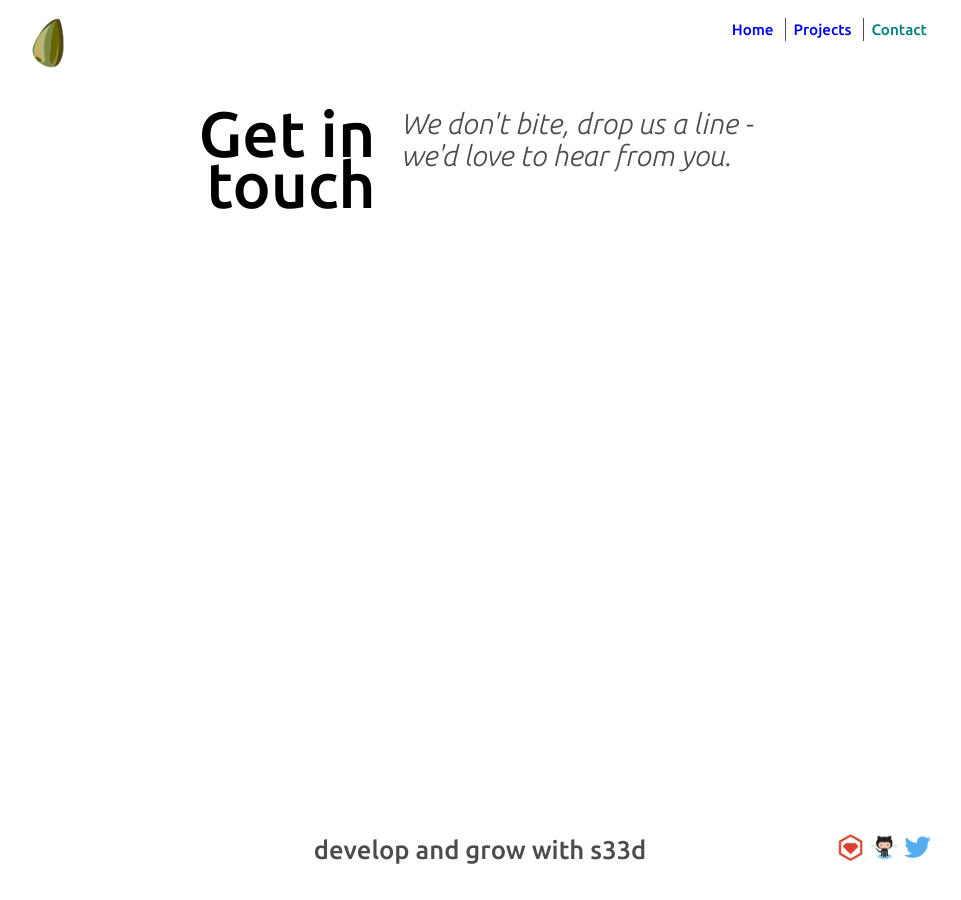
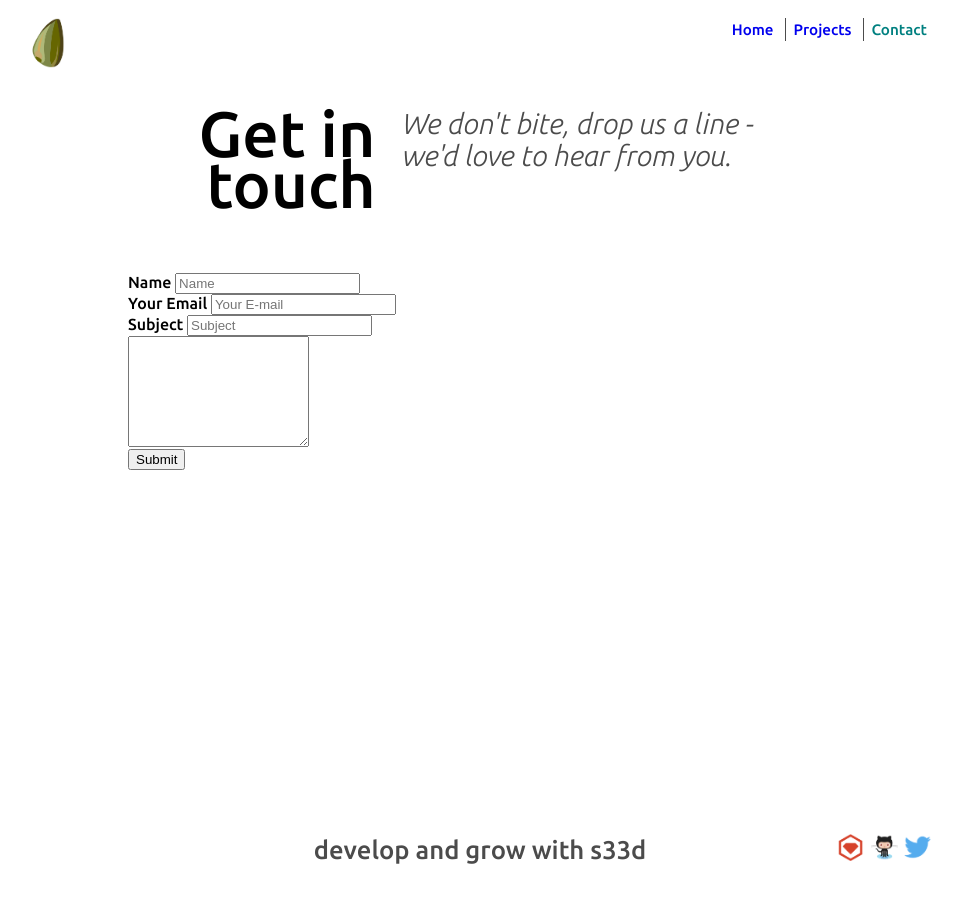
Before and after one commit to s33dco/s33dsite, a Jekyll site: the page built from contact/index.html, in a window 1280 px wide. Shown: the whole page, without its empty margins (160-1121 px from the left). Built offline with Jekyll 4.4.1, drawn with Linux system fonts in a browser that asks for light colours; nearby versions of some CDN libraries.

Commit message:
s33dcontact via heroku

```diff
--- a/contact/index.html
+++ b/contact/index.html
@@ -15,6 +15,27 @@ email: code@s33d.co
 
 <div class="main-section">
 
+	<form action="https://s33dcontact.herokuapp.com/send_email" method="POST">
+		<div class="form-group">
+			<label>Name</label>
+			<input type="text" name="name" class="form-control" placeholder="Name" required>
+		</div>
+		<div class="form-group">
+			<label>Your Email</label>
+			<input type="email" name="email" class="form-control" placeholder="Your E-mail" required>
+		</div>
+		<div class="form-group">
+			<label>Subject</label>
+			<input type="text" name="subject" class="form-control" placeholder="Subject" required>
+		</div>
+		<div class="form-group">
+			<textarea class="form-control" name="message" rows="7" placeholder="Message" required>
+			</textarea>
+		</div>
+		<div class="text-center">
+			<input type="submit" value="Submit" class="btn btn-primary">
+		</div>
+	</form>
 
 
 
```
Also changed, not shown: 1 other file.
